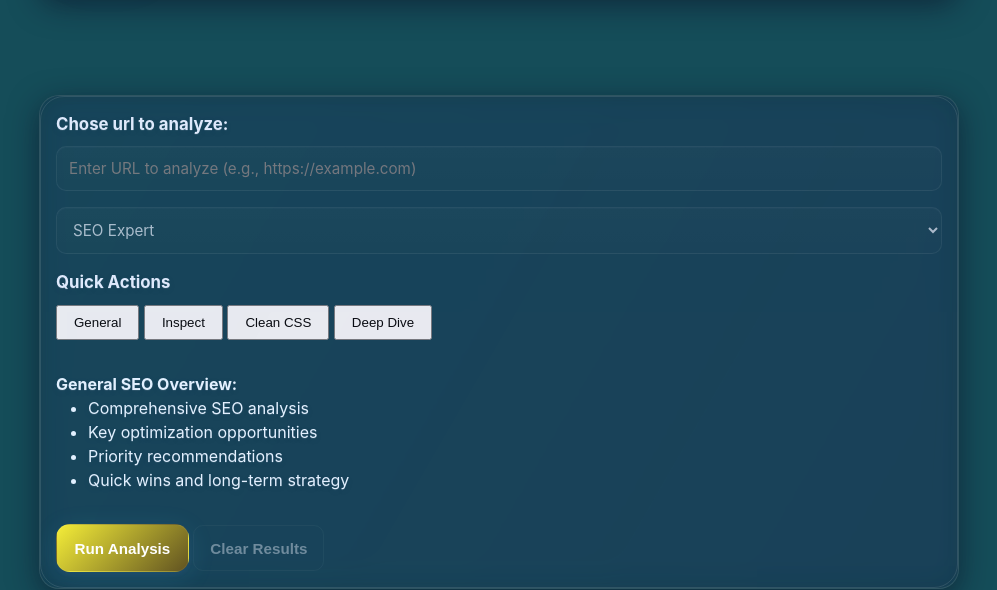
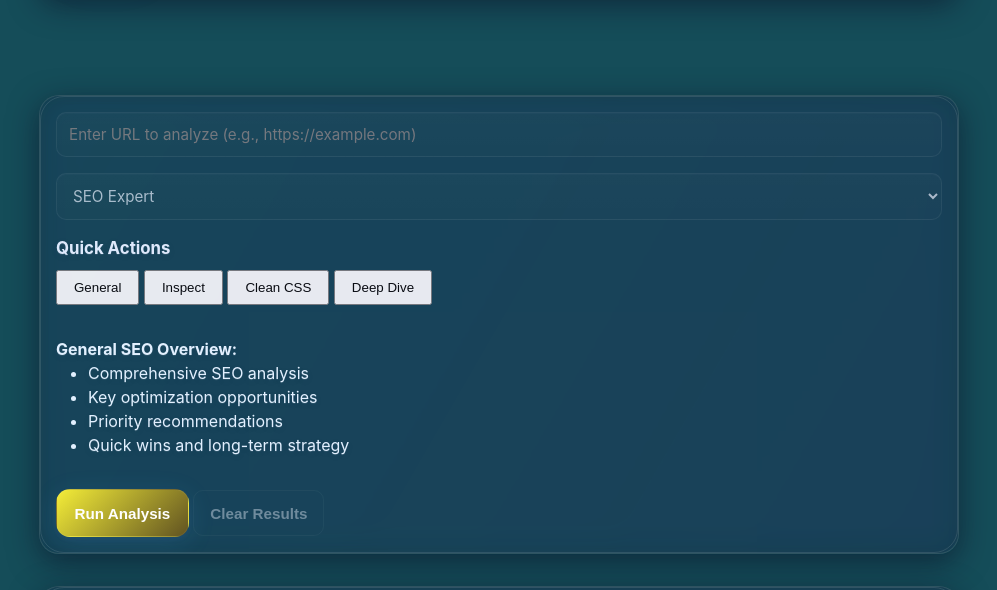
Before and after one commit to benneberg/insite, a plain HTML site: page index.html in a window 1280 px wide. Shown: the part 163-753 px from the top of the page, without its empty margins (141-1138 px from the left). Drawn offline with nearby package versions, Linux system fonts and the light colour scheme.

Commit message:
Remove section title for URL analysis

```diff
--- a/index.html
+++ b/index.html
@@ -81,7 +81,6 @@
         </div>
 
         <div class="card">
-            <div class="section-title">Chose url to analyze:</div>
             <div class="url-input-group">
                 <input type="url" id="urlInput" placeholder="Enter URL to analyze (e.g., https://example.com)">
             </div>
```
